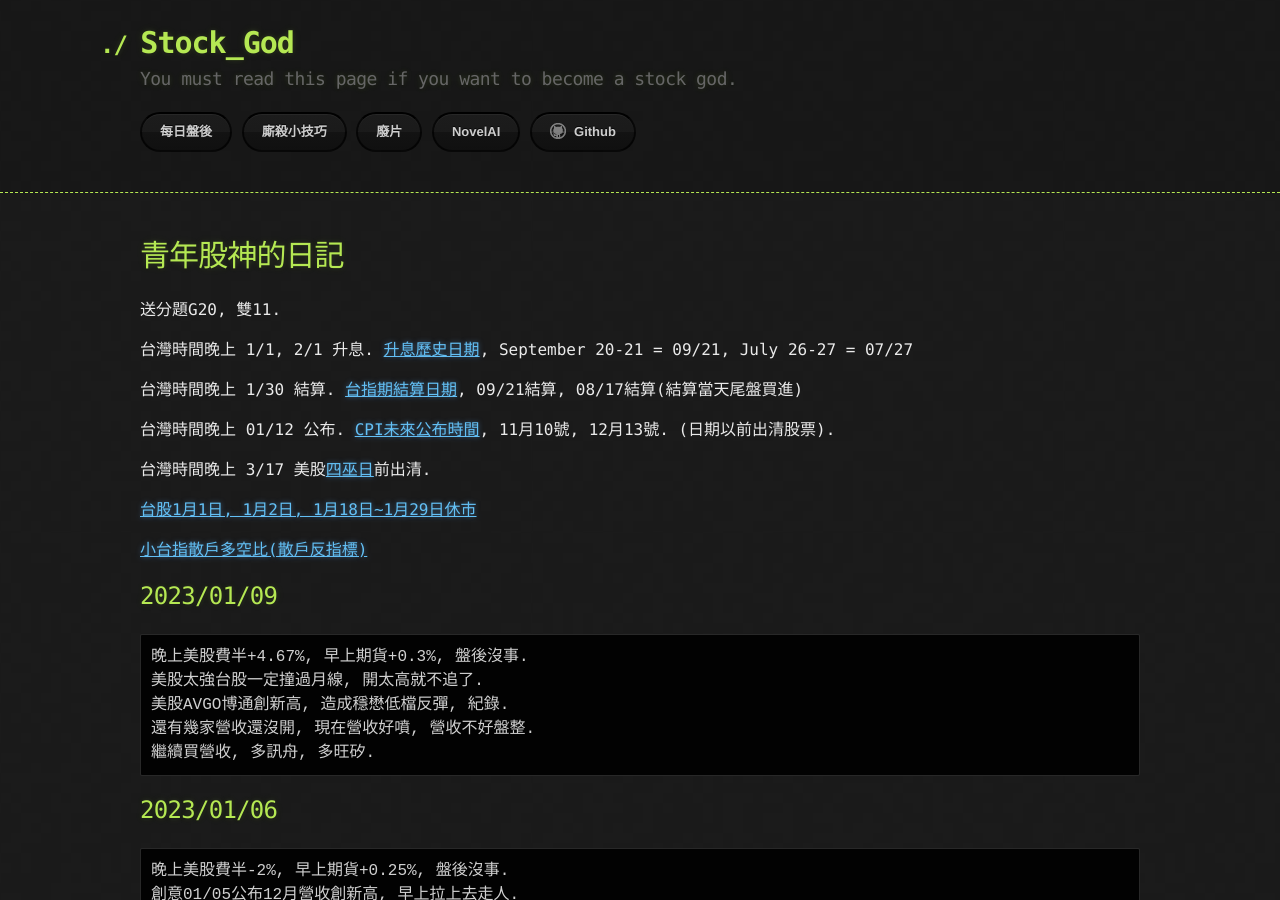
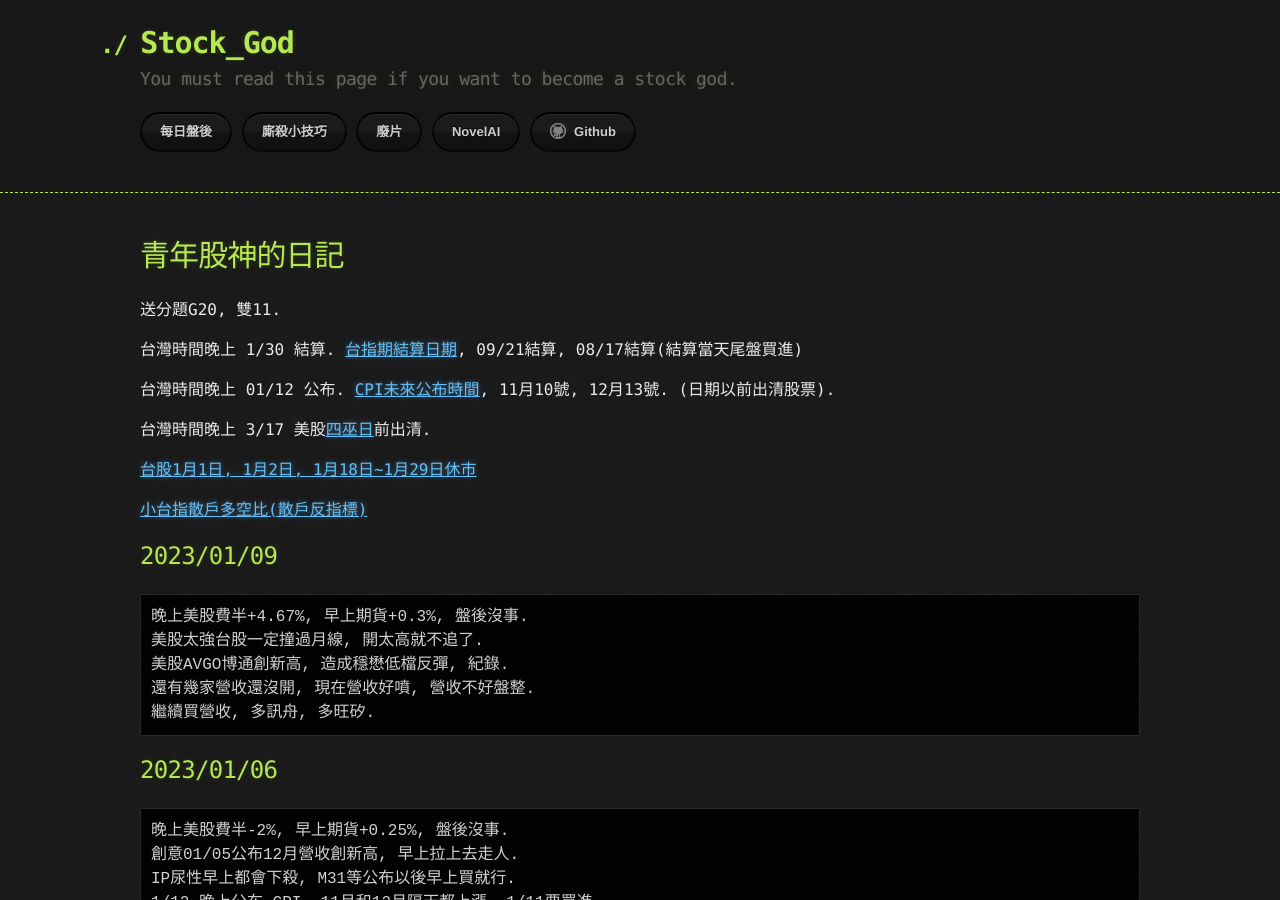
Before and after one commit to lepg5487/Stock_God, a Jekyll site: the page built from index.md, in a window 1280 px wide and 900 px high. Built offline with Jekyll 4.4.1, drawn with Linux system fonts in a browser that asks for light colours; our own code applies the rules of GitHub Pages for plain Markdown files.

Commit message:
Update index.md

```diff
--- a/index.md
+++ b/index.md
@@ -5,8 +5,6 @@ layout: testlayouts
 # 青年股神的日記
 
 送分題G20, 雙11.
-
-台灣時間晚上 1/1, 2/1 升息. [升息歷史日期](https://www.federalreserve.gov/monetarypolicy/fomccalendars.htm), September 20-21 = 09/21, July 26-27 = 07/27
 
 台灣時間晚上 1/30 結算. [台指期結算日期](https://www.taifex.com.tw/file/taifex/CHINESE/4/2023Calendar_cv1.pdf), 09/21結算, 08/17結算(結算當天尾盤買進)
 
```
